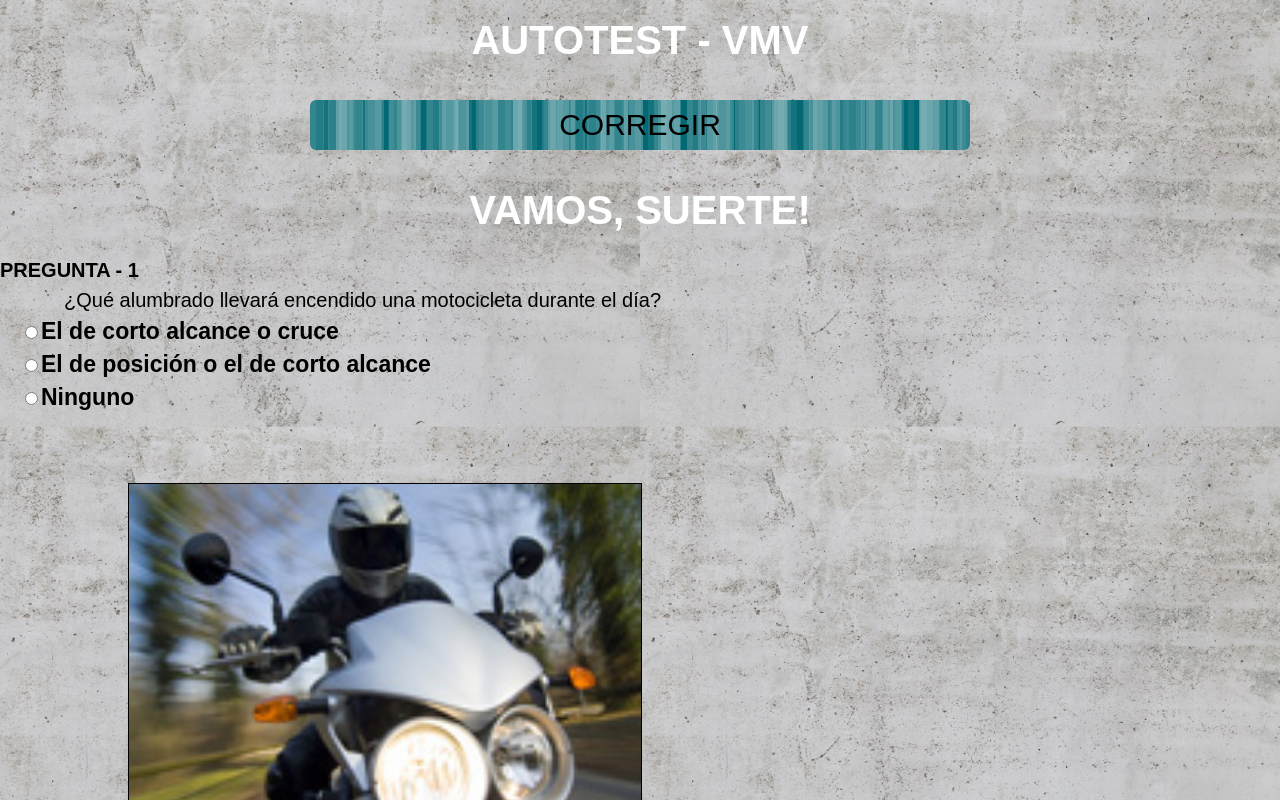
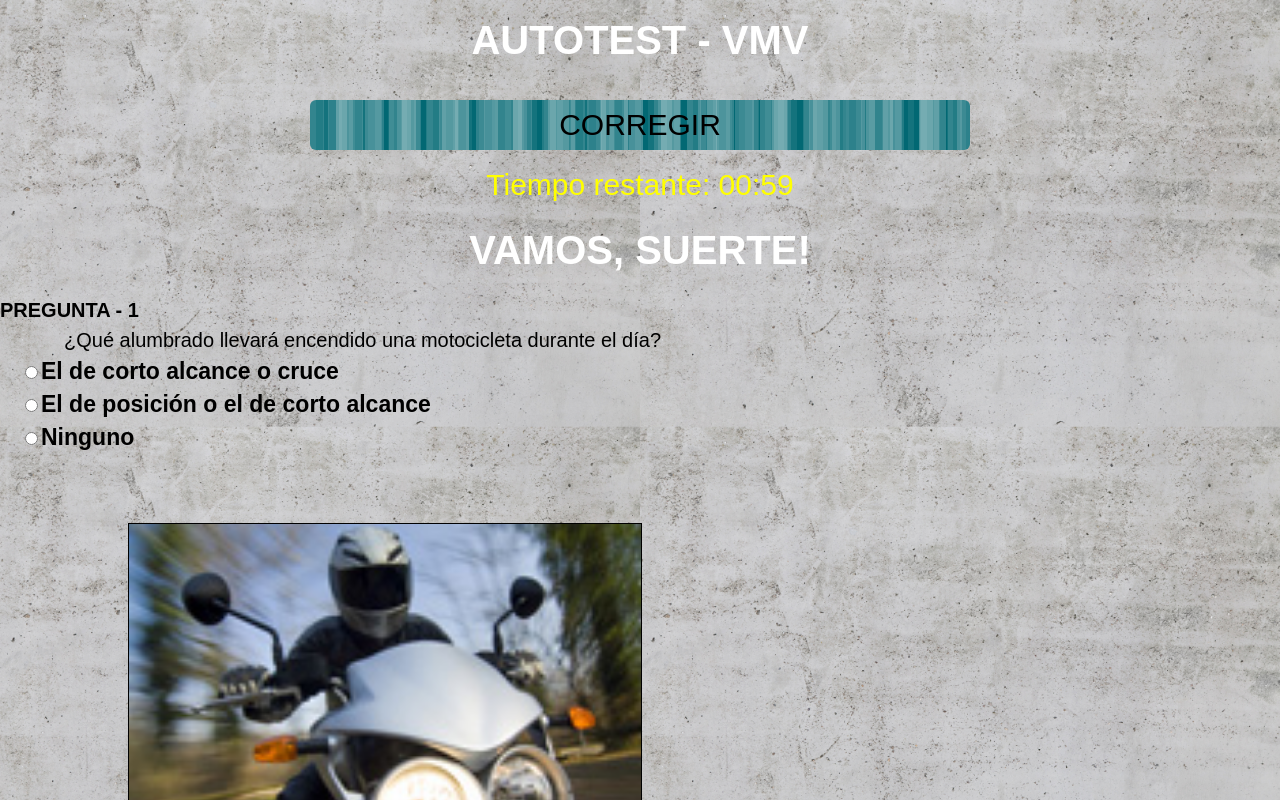
Before and after one commit to hmorv/autoescuelaAJAX, a plain HTML site: page index.html in a window 1280 px wide. Both pictures are taken after a click on the item "INICIO". Shown: the top 800 px of the page. Drawn offline with Linux system fonts and the light colour scheme.

Commit message:
temporizador
implementación de un temporizador
- cuando el tiempo finaliza, correccion cuestionario

revisar implementacion, puede que no esté funcionando como toca si el
usuario decide corregir antes de finalizar el tiempo.

```diff
--- a/css/estilos.css
+++ b/css/estilos.css
@@ -113,6 +113,13 @@
    	color: #fff;
    }
 
+   #tiempo {
+      font-size: 3rem;
+      color: yellow;
+      text-align: center;
+      margin: 0 auto;
+   }
+
    h3,
    h4 {
    	color: #000;
--- a/index.html
+++ b/index.html
@@ -19,6 +19,7 @@
 				<li id="corregir">CORREGIR</li>
 			</ul>
 		</div>
+		<div id="tiempo"></div>
 		<div id="resultado"></div>
 	</nav>
 	<article>
--- a/js/app.js
+++ b/js/app.js
@@ -1,3 +1,82 @@
+function iniciar_partida() {
+	var tiempo = 60 * 1;
+	destino = $('#tiempo');
+
+	$("section").empty();
+
+	$("#inicio").css({
+		display: 'none'
+	});
+	$("#corregir").css({
+		display: 'block'
+	});
+	$("input").prop({
+		disabled: false
+	});
+	startTimer(tiempo, destino);
+
+	/*var temporizador = duracion, minutos, segundos;
+	var tempo = setInterval(function () {
+		minutos = parseInt(temporizador / 60, 10);
+		segundos = parseInt(temporizador % 60, 10);
+
+		minutos = minutos < 10 ? "0" + minutos : minutos;
+		segundos = segundos < 10 ? "0" + segundos : segundos;
+
+		destino.text("Tiempo restante: " + minutos + ":" + segundos)
+
+		if(--temporizador < 0) {
+			clearTimeout(tempo);
+			finalizar_partida();
+			return;
+		}
+	}, 1000);*/
+
+
+	mostrar_mensaje("#resultado","<h1>Vamos, suerte!</h1>");
+	cargar_cuestionario('xml/datos.xml');
+
+}
+function finalizar_partida() {
+	$("#tiempo").empty();
+
+	$("input").prop({
+		disabled: true
+	});
+
+	$("#corregir").css({
+		display: 'none',
+	});
+	$("#inicio").css({
+		display: 'block',
+	});
+	corregir_test();
+}
+
+function startTimer(duracion, destino) {
+	var temporizador = duracion, minutos, segundos;
+	var tempo = setInterval(function () {
+		$("#corregir").click(function(event) {
+			clearTimeout(tempo);
+			finalizar_partida();
+			return;
+		});
+		minutos = parseInt(temporizador / 60, 10);
+		segundos = parseInt(temporizador % 60, 10);
+
+		minutos = minutos < 10 ? "0" + minutos : minutos;
+		segundos = segundos < 10 ? "0" + segundos : segundos;
+
+		destino.text("Tiempo restante: " + minutos + ":" + segundos)
+
+		if(--temporizador < 0) {
+			clearTimeout(tempo);
+			finalizar_partida();
+			return;
+		}
+	}, 1000);
+}
+
 function cargar_cuestionario(xml) {
 	/* esta funcion hace una llamada AJAX al xml y genera el cuestionario en el HTML */
 	$.ajax({
@@ -166,32 +245,10 @@ $(document).ready(function() {
 	$("#corregir").hide();
 
 	$("#inicio").click(function(event) {
-		$("section").empty();
-
-		$(this).css({
-			display: 'none'
-		});
-		$("#corregir").css({
-			display: 'block'
-		});
-		$("input").prop({
-			disabled: false
-		});
-
-		mostrar_mensaje("#resultado","<h1>Vamos, suerte!</h1>");
-		cargar_cuestionario('xml/datos.xml');
+		iniciar_partida();
 	});
 
 	$("#corregir").click(function(event) {
-		$("input").prop({
-			disabled: true
-		});
-		corregir_test();
-		$(this).css({
-			display: 'none',
-		});
-		$("#inicio").css({
-			display: 'block',
-		});
+		finalizar_partida();
 	});
 });
```
